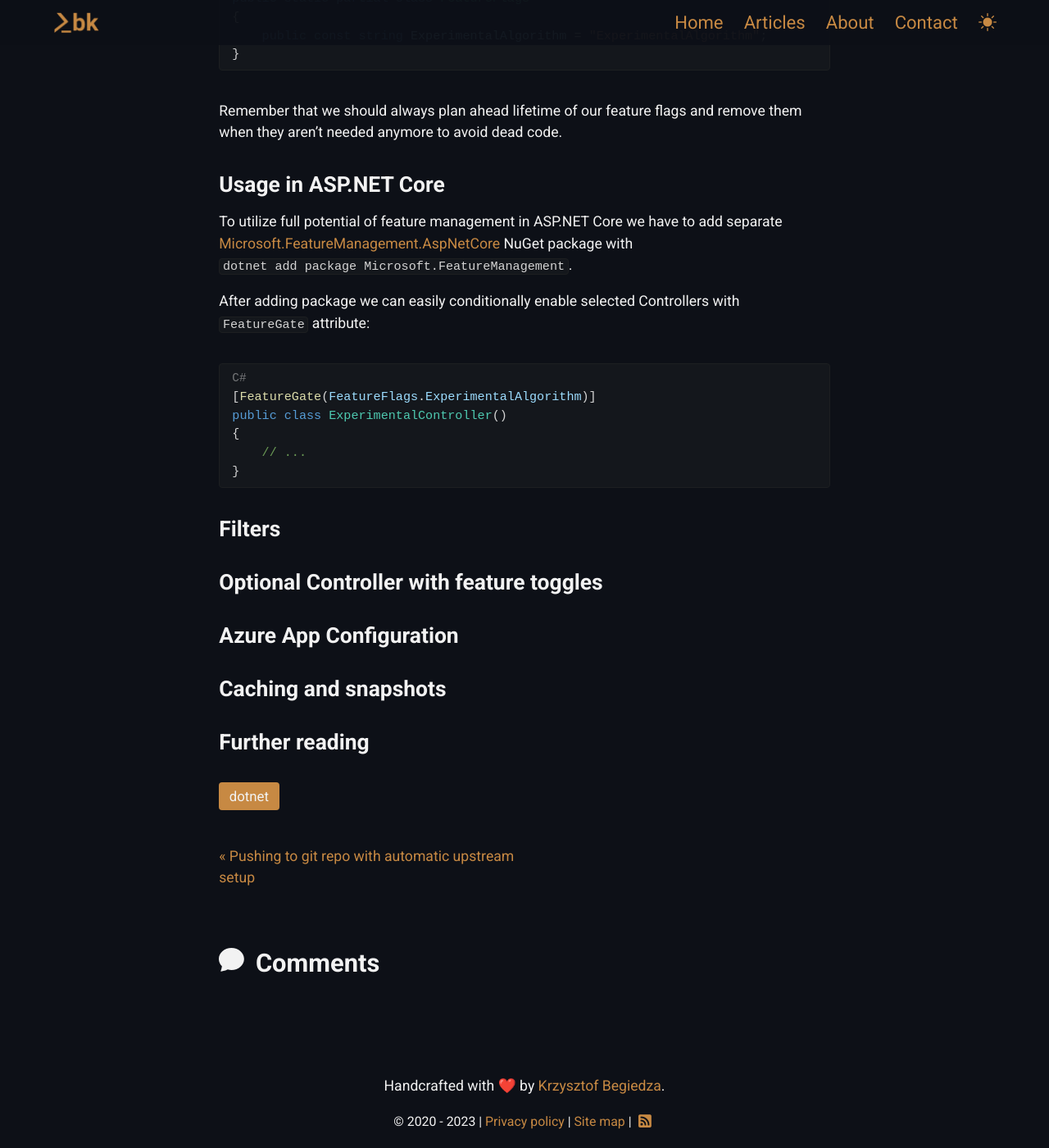
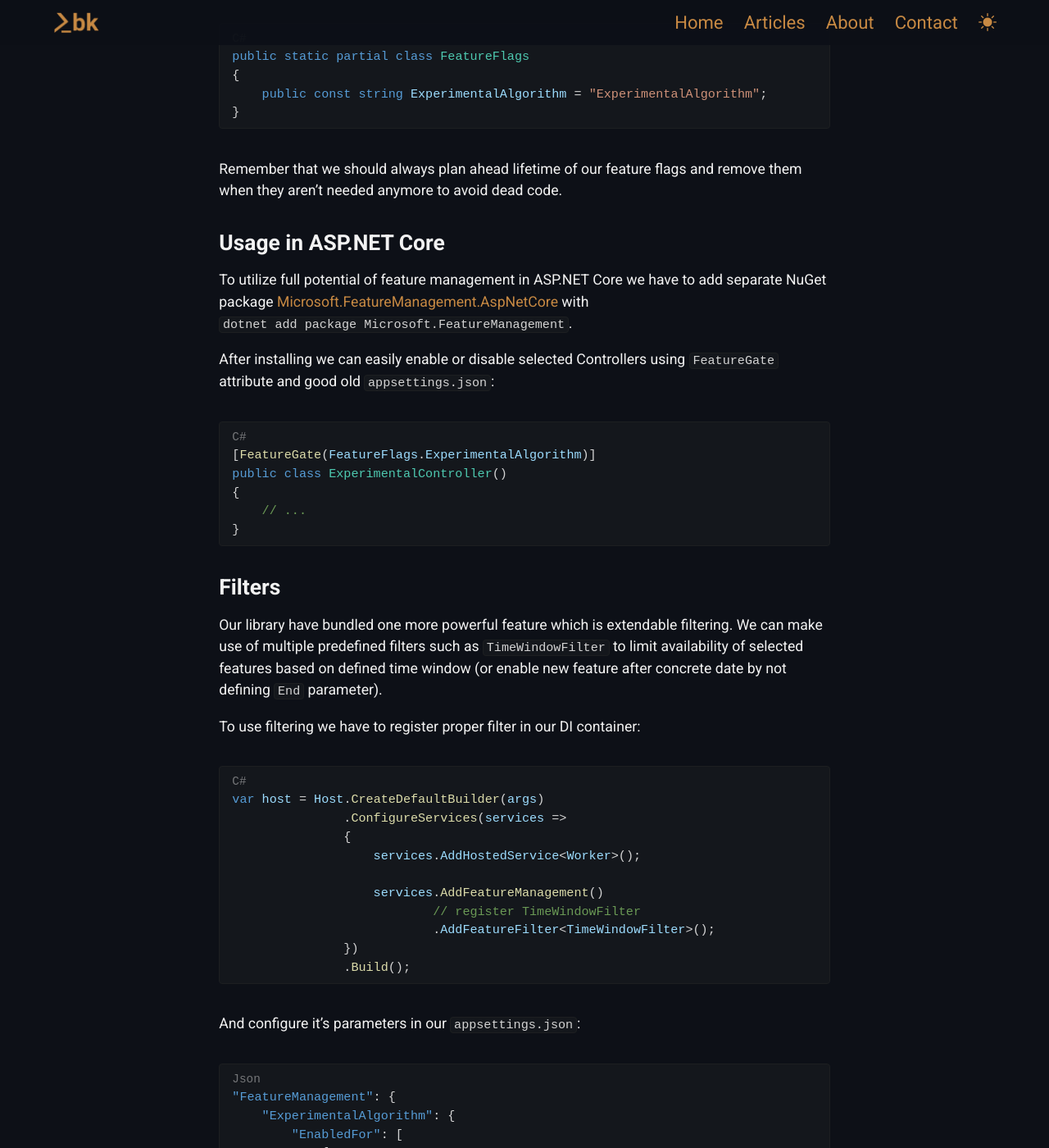
Before and after one commit to kbegiedza/kbegiedza.github.io, a Jekyll site: the page built from tutorials/_posts/2023-05-24-feature-management-in-dotnet-core.md, in a window 1280 px wide and 1400 px high, scrolled down 3025 px. Shown: the whole window at 82% size. Built offline with Jekyll 4.4.1, drawn with Linux system fonts in a browser that asks for light colours; nearby versions of some CDN libraries; comment, search, counter and statistics services are not loaded; some of the changed text lies outside the part shown.

Commit message:
content++

````diff
--- a/tutorials/_posts/2023-05-24-feature-management-in-dotnet-core.md
+++ b/tutorials/_posts/2023-05-24-feature-management-in-dotnet-core.md
@@ -24,6 +24,8 @@ Next step will be adding reference to our package, you can use CLI command `dotn
 
 ### Basic usage
 
+For simplicity in this tutorial we are focusing on using `appsettings.json` but take a note that you can use any `IConfiguration` compatible provider to define feature flags.
+
 As mentioned before we will utilize build-in DI container, so we have to add our feature management to it while configuring services for host:
 
 ```c#
@@ -32,7 +34,7 @@ var host = Host.CreateDefaultBuilder(args)
                {
                    services.AddHostedService<Worker>();
 
-                   services.AddFeatureManagement()
+                   services.AddFeatureManagement();
                })
                .Build();
 ```
@@ -97,9 +99,9 @@ Remember that we should always plan ahead lifetime of our feature flags and remo
 
 ### Usage in ASP.NET Core
 
-To utilize full potential of feature management in ASP.NET Core we have to add separate [Microsoft.FeatureManagement.AspNetCore](https://www.nuget.org/packages/Microsoft.FeatureManagement.AspNetCore/) NuGet package with `dotnet add package Microsoft.FeatureManagement`.
+To utilize full potential of feature management in ASP.NET Core we have to add separate NuGet package [Microsoft.FeatureManagement.AspNetCore](https://www.nuget.org/packages/Microsoft.FeatureManagement.AspNetCore/) with `dotnet add package Microsoft.FeatureManagement`.
 
-After adding package we can easily conditionally enable selected Controllers with `FeatureGate` attribute:
+After installing we can easily enable or disable selected Controllers using `FeatureGate` attribute and good old `appsettings.json`:
 
 ```c#
 [FeatureGate(FeatureFlags.ExperimentalAlgorithm)]
@@ -111,12 +113,41 @@ public class ExperimentalController()
 
 ### Filters
 
-### Optional Controller with feature toggles
+Our library have bundled one more powerful feature which is extendable filtering. We can make use of multiple predefined filters such as `TimeWindowFilter` to limit availability of selected features based on defined time window (or enable new feature after concrete date by not defining `End` parameter).
 
-<!-- Swagger filter Code -->
+To use filtering we have to register proper filter in our DI container:
 
-### Azure App Configuration
+```c#
+var host = Host.CreateDefaultBuilder(args)
+               .ConfigureServices(services =>
+               {
+                   services.AddHostedService<Worker>();
 
-### Caching and snapshots
+                   services.AddFeatureManagement()
+                           // register TimeWindowFilter
+                           .AddFeatureFilter<TimeWindowFilter>();
+               })
+               .Build();
+```
+
+And configure it's parameters in our `appsettings.json`:
+
+```json
+"FeatureManagement": {
+    "ExperimentalAlgorithm": {
+        "EnabledFor": [
+            {
+                "Name": "Microsoft.TimeWindow",
+                "Parameters": {
+                    "Start": "Wed, 24 May 2023 17:00:00 UTC",
+                }
+            }
+        ]
+    }
+}
+```
 
 ### Further reading
+1. [API Reference](https://learn.microsoft.com/en-us/dotnet/api/microsoft.featuremanagement)
+2. [Feature filters](https://learn.microsoft.com/en-us/dotnet/api/microsoft.featuremanagement.featurefilters)
+3. [Library repository](https://github.com/microsoft/FeatureManagement-Dotnet)
````
